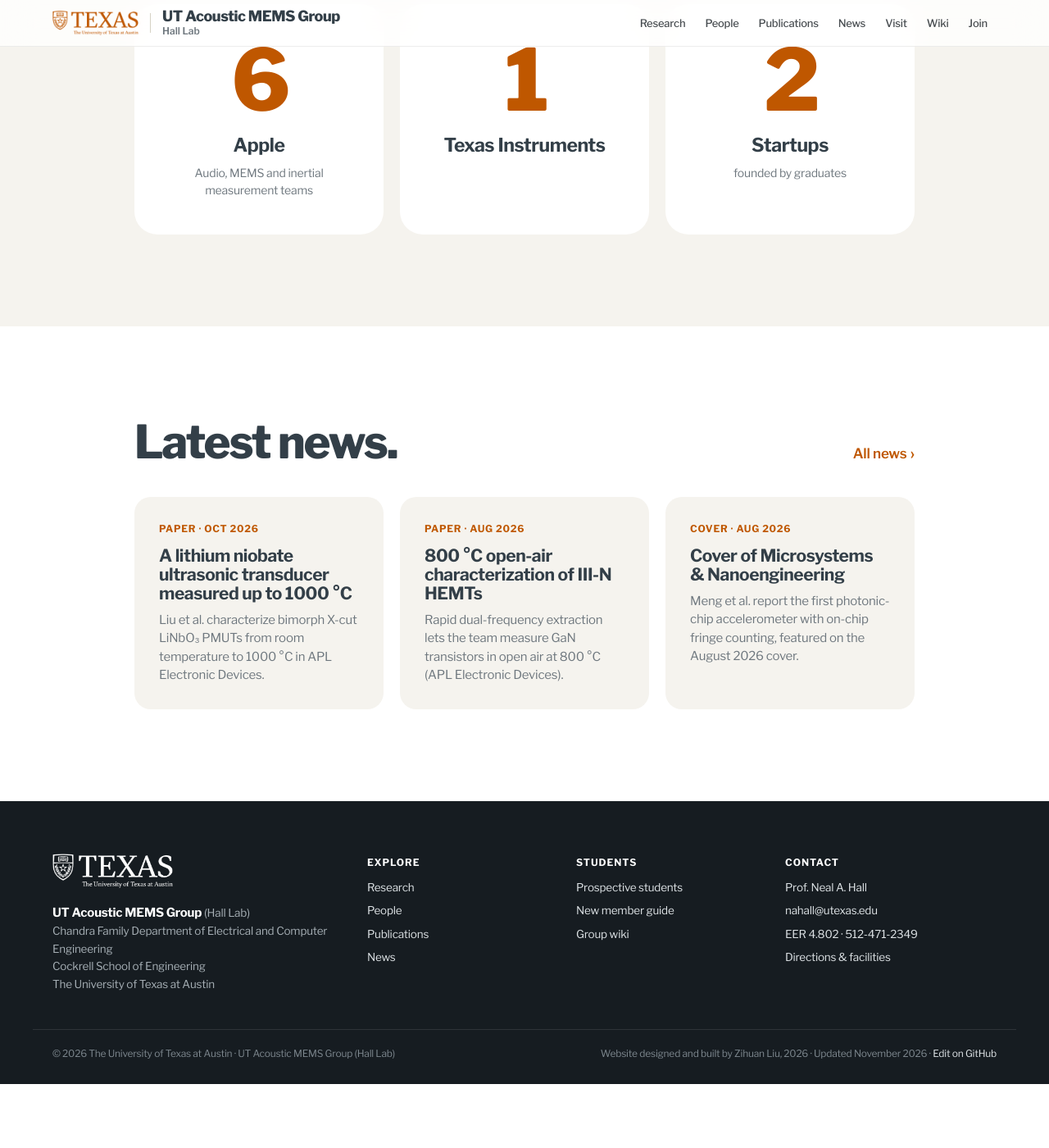
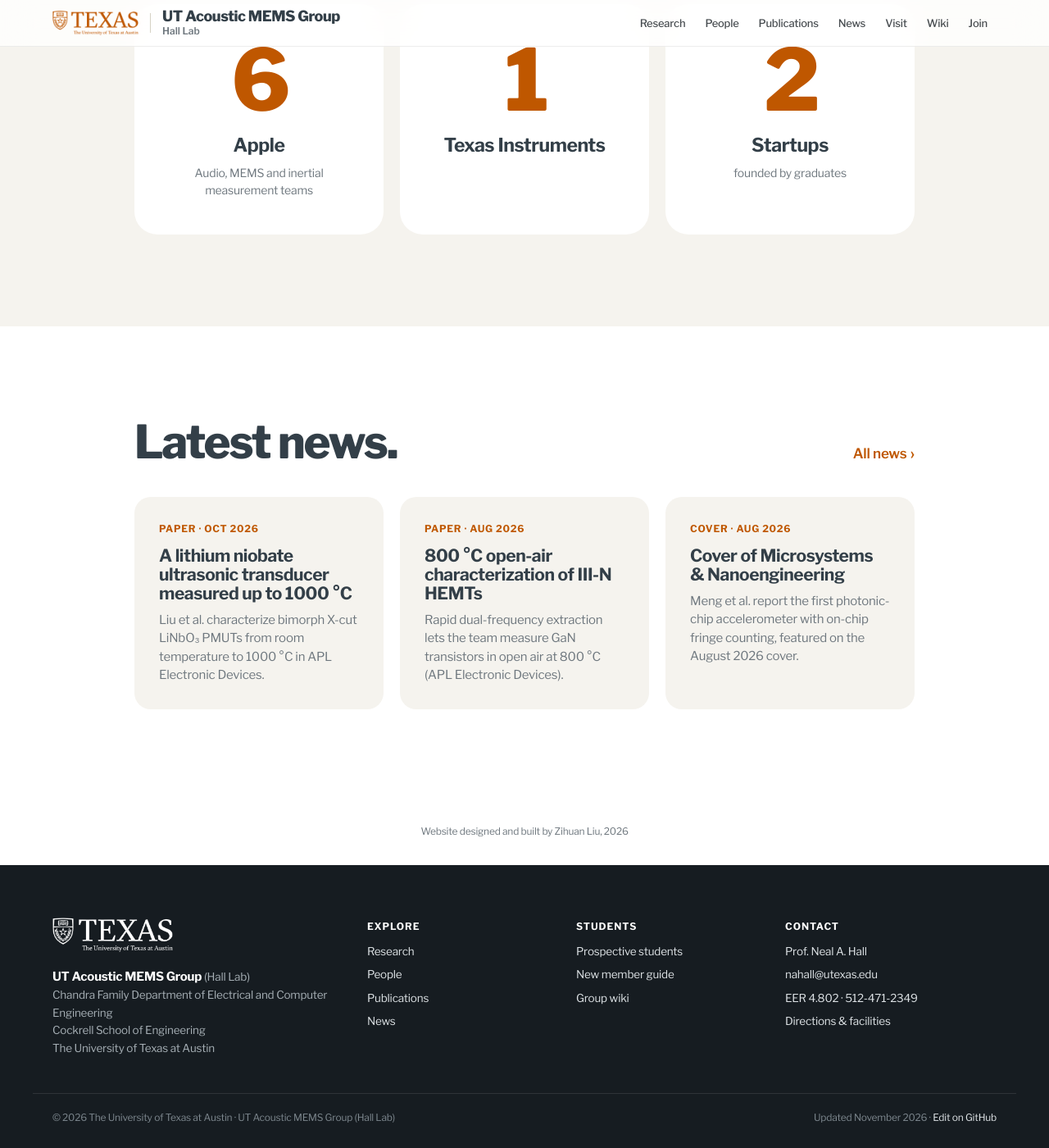
Before and after one commit to utacousticmems/utacousticmems.github.io, a Jekyll site: the page built from index.html, in a window 1280 px wide and 1400 px high, scrolled down 5573 px. Shown: the whole window at 82% size. Built offline with Jekyll 4.4.1, drawn with Linux system fonts in a browser that asks for light colours; before the commit the page ends 6895 px from its top, so only the background shows below that.

Commit message:
Move website credit to a small line above the footer
Co-Authored-By: Claude Opus 5.5 <noreply@anthropic.com>
Claude-Session: https://claude.ai/code/session_01DPog8EovjwQ5VBGZSu2CZ9

```diff
--- a/_includes/footer.html
+++ b/_includes/footer.html
@@ -30,6 +30,6 @@
   </div>
   <div class="wrap footer-base">
     <span>© {{ site.time | date: "%Y" }} The University of Texas at Austin · UT Acoustic MEMS Group (Hall Lab)</span>
-    <span>Website designed and built by Zihuan Liu, 2026 · Updated {{ site.time | date: "%B %Y" }}{% if site.repo_url != "" %} · <a href="{{ site.repo_url }}">Edit on GitHub</a>{% endif %}</span>
+    <span>Updated {{ site.time | date: "%B %Y" }}{% if site.repo_url != "" %} · <a href="{{ site.repo_url }}">Edit on GitHub</a>{% endif %}</span>
   </div>
 </footer>
--- a/_layouts/default.html
+++ b/_layouts/default.html
@@ -19,6 +19,7 @@
   <main id="main">
     {{ content }}
   </main>
+  <p class="site-credit">Website designed and built by Zihuan Liu, 2026</p>
   {% include footer.html %}
   <script src="{{ '/assets/js/site.js' | relative_url }}" defer></script>
 </body>
--- a/assets/css/site.css
+++ b/assets/css/site.css
@@ -447,3 +447,6 @@ code { font-family: var(--mono); font-size: .85em; background: var(--stone-bg);
   .brand-name { font-size: 14px; white-space: nowrap; }
   .brand-name small { font-size: 11px; }
 }
+
+/* Small credit line just above the footer */
+.site-credit { margin: 0; padding: 28px 24px 32px; text-align: center; font-size: 12px; color: var(--ink-3); background: var(--bg, #fff); }
```
